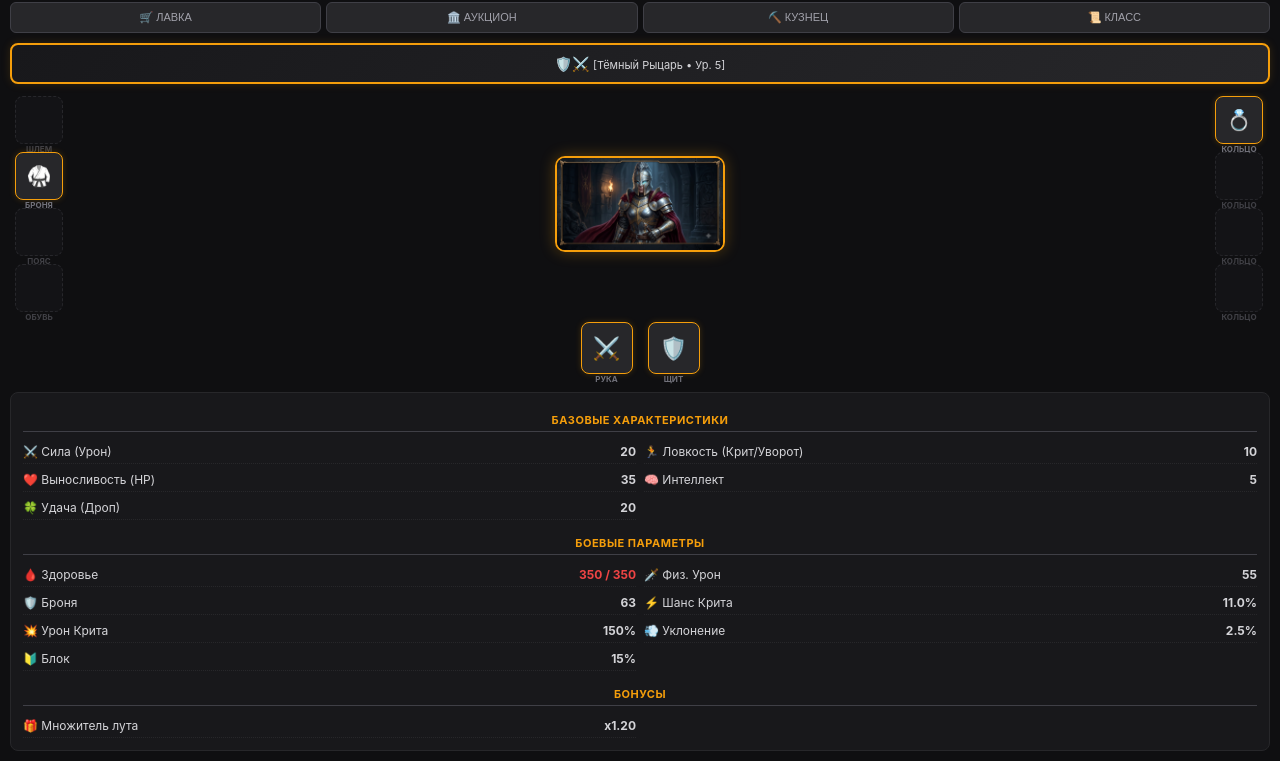
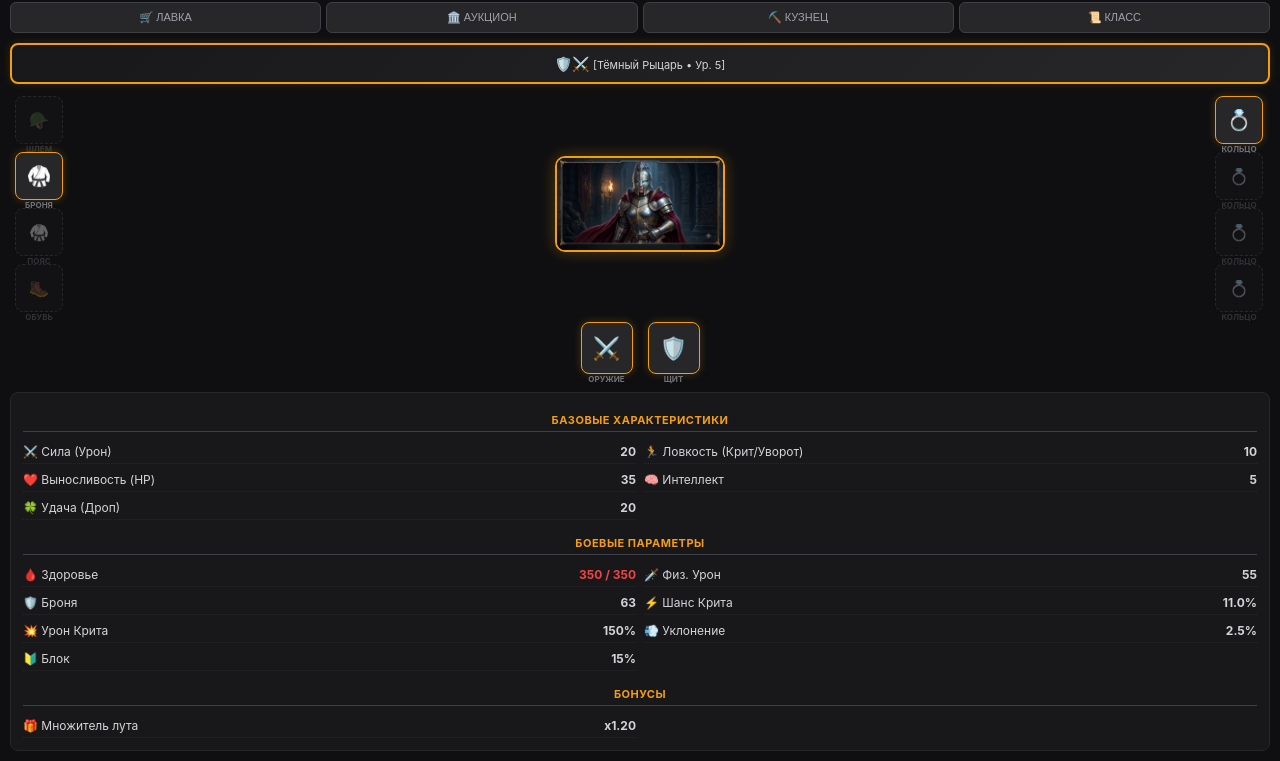
Before and after one commit to eugenepavinskiy-commits/arena-webapp, a Flask app: page / in a window 1280 px wide. Shown: the part 171-932 px from the top of the page. Run offline with Flask 3, Linux system fonts and the light colour scheme; some libraries are stand-ins or nearby versions.

Commit message:
Update game.html

```diff
--- a/templates/game.html
+++ b/templates/game.html
@@ -84,21 +84,27 @@
             width: 48px;
             height: 48px;
             background: #18181b;
-            border: 1px dashed #3f3f46;
+            border: 1px solid #27272a;
             border-radius: 8px;
             display: flex;
             align-items: center;
             justify-content: center;
             font-size: 20px;
             position: relative;
-            opacity: 0.5; /* Полупрозрачный пустой слот-подсказка */
         }
+        /* Пустой слот: силуэт-подсказка (неброский, интуитивный) */
+        .equip-slot.empty {
+            opacity: 0.35;
+            border-style: dashed;
+            border-color: #52525b;
+        }
+        /* Заполненный слот: яркая моделька и золотая рамка */
         .equip-slot.filled {
             border-style: solid;
             border-color: #f59e0b;
             background: #27272a;
-            opacity: 1; /* Полная яркость для надетой вещи */
-            box-shadow: 0 0 6px rgba(245, 158, 11, 0.2);
+            opacity: 1;
+            box-shadow: 0 0 8px rgba(245, 158, 11, 0.25);
         }
         .slot-label {
             position: absolute;
@@ -215,18 +221,17 @@
         <button class="nav-btn" onclick="openSection('КЛАСС')">📜 КЛАСС</button>
     </div>
 
-    <!-- Информативный баннер персонажа -->
     <div class="class-banner" id="ui-class-name">
         ЗАГРУЗКА...
     </div>
 
     <div class="hero-layout">
-        <!-- Левая колонка (Броня) -->
+        <!-- Левая колонка: Броня (силуэты для пустых слотов) -->
         <div class="equip-col">
-            <div class="equip-slot" id="slot-head"><span class="slot-label">Шлем</span></div>
-            <div class="equip-slot" id="slot-chest"><span class="slot-label">Броня</span></div>
-            <div class="equip-slot" id="slot-belt"><span class="slot-label">Пояс</span></div>
-            <div class="equip-slot" id="slot-boots"><span class="slot-label">Обувь</span></div>
+            <div class="equip-slot empty" id="slot-head" data-placeholder="🪖"></div>
+            <div class="equip-slot empty" id="slot-chest" data-placeholder="🧥"></div>
+            <div class="equip-slot empty" id="slot-belt" data-placeholder="🥋"></div>
+            <div class="equip-slot empty" id="slot-boots" data-placeholder="🥾"></div>
         </div>
 
         <!-- Аватар -->
@@ -234,19 +239,19 @@
             <img src="{{ url_for('static', filename='1784660262211.png') }}" alt="Герой" class="hero-avatar">
         </div>
 
-        <!-- Правая колонка: все 4 кольца всегда на месте (слоты-подсказки) -->
+        <!-- Правая колонка: Кольца (силуэты для пустых слотов) -->
         <div class="equip-col">
-            <div class="equip-slot" id="slot-ring1"><span class="slot-label">Кольцо</span></div>
-            <div class="equip-slot" id="slot-ring2"><span class="slot-label">Кольцо</span></div>
-            <div class="equip-slot" id="slot-ring3"><span class="slot-label">Кольцо</span></div>
-            <div class="equip-slot" id="slot-ring4"><span class="slot-label">Кольцо</span></div>
+            <div class="equip-slot empty" id="slot-ring1" data-placeholder="💍"></div>
+            <div class="equip-slot empty" id="slot-ring2" data-placeholder="💍"></div>
+            <div class="equip-slot empty" id="slot-ring3" data-placeholder="💍"></div>
+            <div class="equip-slot empty" id="slot-ring4" data-placeholder="💍"></div>
         </div>
     </div>
 
-    <!-- Нижний ряд: Оружие и Щит -->
+    <!-- Нижний ряд: Оружие -->
     <div class="weapons-row">
-        <div class="equip-slot" id="slot-weapon1" style="width: 52px; height: 52px; font-size: 22px;"><span class="slot-label">Оружие</span></div>
-        <div class="equip-slot" id="slot-weapon2" style="width: 52px; height: 52px; font-size: 22px;"><span class="slot-label">Щит/Рука</span></div>
+        <div class="equip-slot empty" id="slot-weapon1" data-placeholder="⚔️" style="width: 52px; height: 52px; font-size: 22px;"></div>
+        <div class="equip-slot empty" id="slot-weapon2" data-placeholder="🛡️" style="width: 52px; height: 52px; font-size: 22px;"></div>
     </div>
 
     <div class="stats-panel">
@@ -353,17 +358,23 @@
             document.getElementById("ui-class-name").innerHTML =
                 `${cls.icon} ${hero.name} <span style="font-size:11px; color:#d4d4d8; font-weight:normal;">[${classTitle} • Ур. ${hero.level}]</span>`;
 
-            // Обновление всех слотов (пустые видны полупрозрачными рамками-подсказками, заполненные — яркие)
             const slots = ["head", "chest", "belt", "boots", "weapon1", "weapon2", "ring1", "ring2", "ring3", "ring4"];
             slots.forEach(slot => {
                 let el = document.getElementById("slot-" + slot);
                 if (el) {
+                    let placeholderIcon = el.getAttribute("data-placeholder") || "";
+                    let slotNameRu = getSlotName(slot);
+
                     if (hero.equipment[slot]) {
-                        el.innerHTML = `${hero.equipment[slot].icon}<span class="slot-label">${getSlotName(slot)}</span>`;
+                        // Если вещь надета: яркий цвет, иконка предмета, золотая рамка
+                        el.innerHTML = `${hero.equipment[slot].icon}<span class="slot-label">${slotNameRu}</span>`;
+                        el.classList.remove("empty");
                         el.classList.add("filled");
                     } else {
-                        el.innerHTML = `<span class="slot-label">${getSlotName(slot)}</span>`;
+                        // Если пусто: неброский силуэт-подсказка
+                        el.innerHTML = `<span style="font-size:16px;">${placeholderIcon}</span><span class="slot-label">${slotNameRu}</span>`;
                         el.classList.remove("filled");
+                        el.classList.add("empty");
                     }
                 }
             });
@@ -398,7 +409,7 @@
         function getSlotName(slotId) {
             const names = {
                 head: "Шлем", chest: "Броня", belt: "Пояс", boots: "Обувь",
-                weapon1: "Рука", weapon2: "Щит",
+                weapon1: "Оружие", weapon2: "Щит",
                 ring1: "Кольцо", ring2: "Кольцо", ring3: "Кольцо", ring4: "Кольцо"
             };
             return names[slotId];
```
